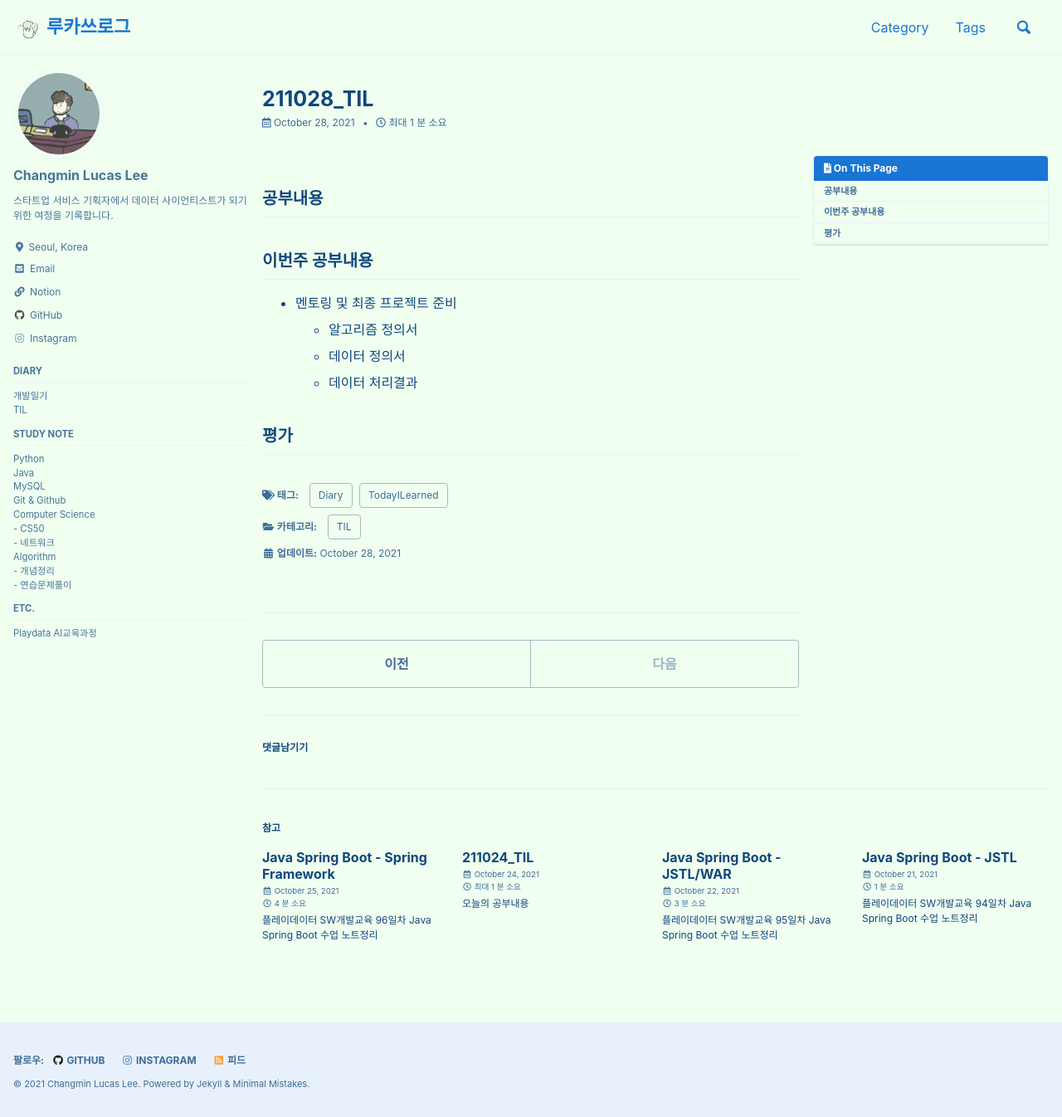
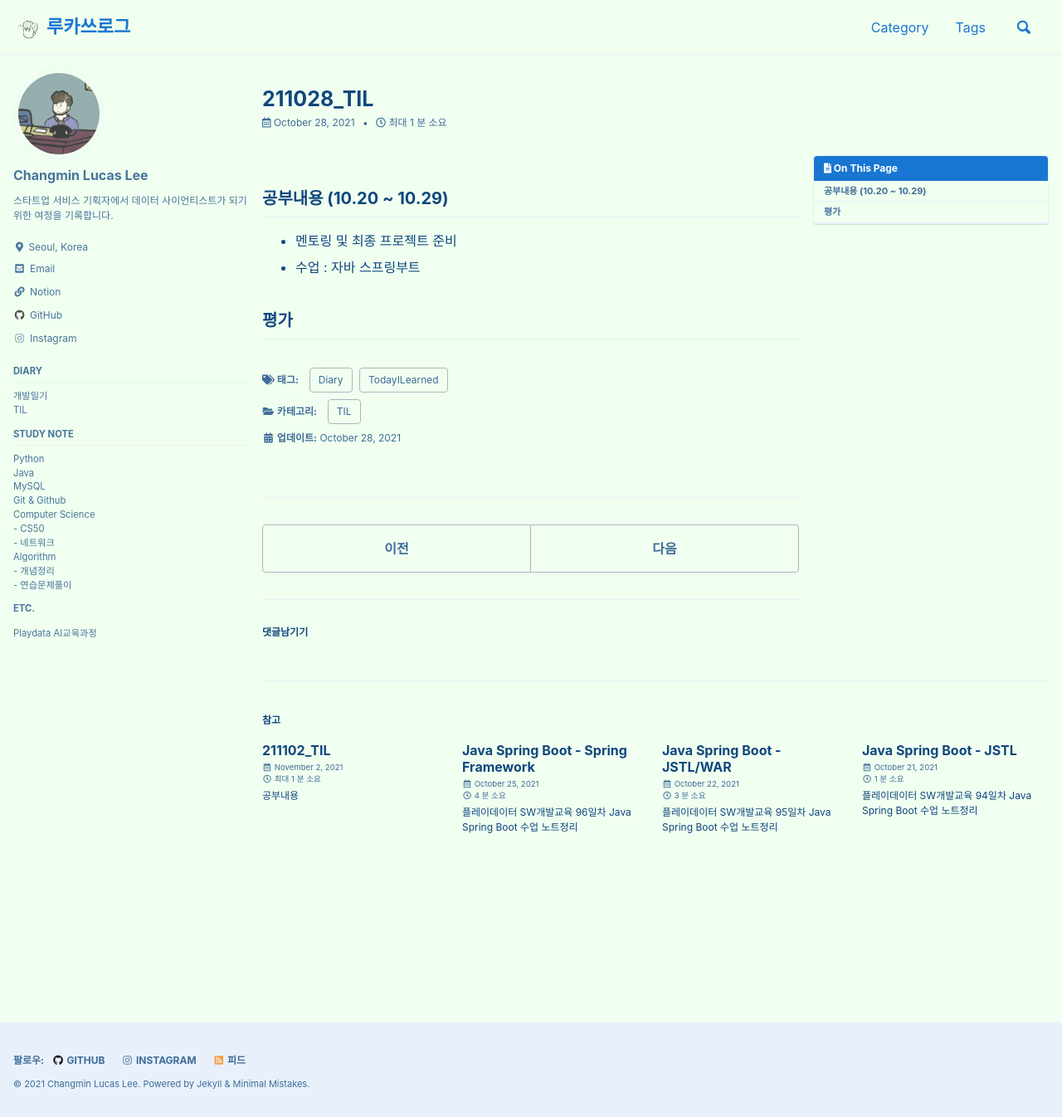
Before and after one commit to lucathree/lucathree.github.io, a Jekyll site: the page built from _posts/2021/2021-10-28-211028.md, in a window 1280 px wide and 1346 px high. Shown: the whole window at 83% size. Built offline with Jekyll 4.4.1, drawn with Linux system fonts in a browser that asks for light colours; cached includes are drawn as plain includes; comment, search, counter and statistics services are not loaded.

Commit message:
11/02 노트 업데이트

```diff
--- a/_posts/2021/2021-10-28-211028.md
+++ b/_posts/2021/2021-10-28-211028.md
@@ -15,13 +15,9 @@ toc_sticky: true
 
 
 
-##  공부내용
-
-## 이번주 공부내용
+##  공부내용 (10.20 ~ 10.29)
 
 - 멘토링 및 최종 프로젝트 준비
-  - 알고리즘 정의서
-  - 데이터 정의서
-  - 데이터 처리결과
+- 수업 : 자바 스프링부트
 
 ## 평가
```
Also changed, not shown: _posts/2021/2021-10-24-211024.md (deleted, +0 -25 lines), _posts/2021/2021-11-02-211102.md (added, +29 -0 lines).
